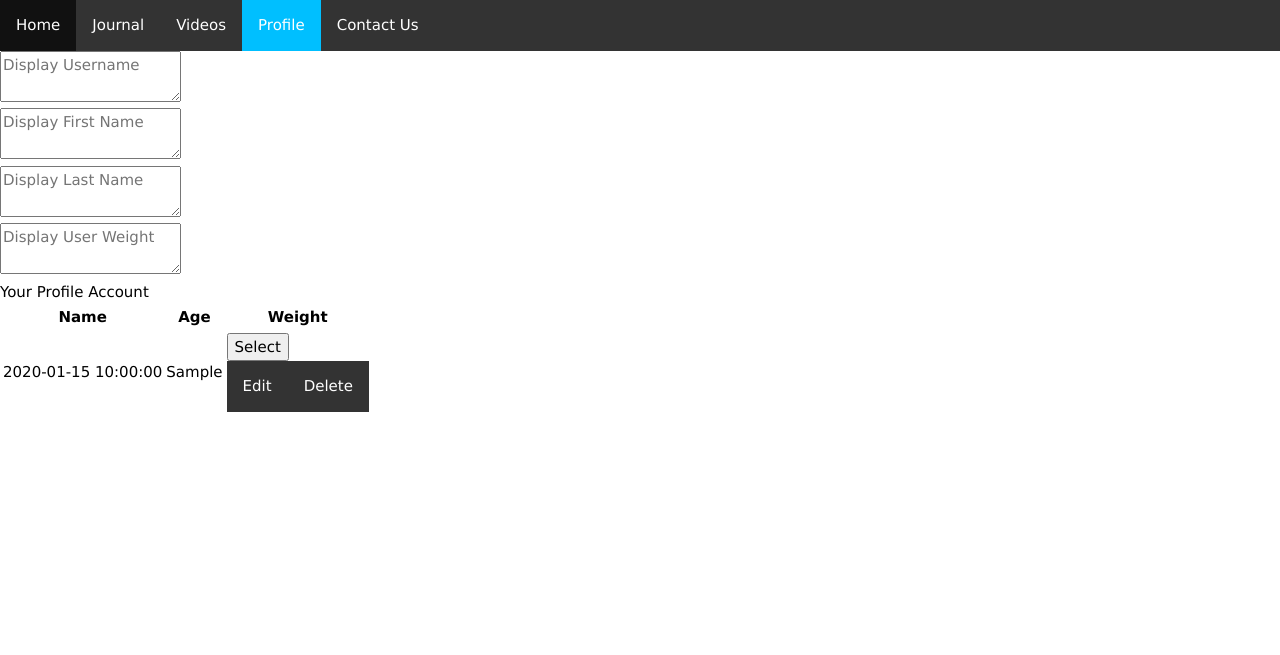
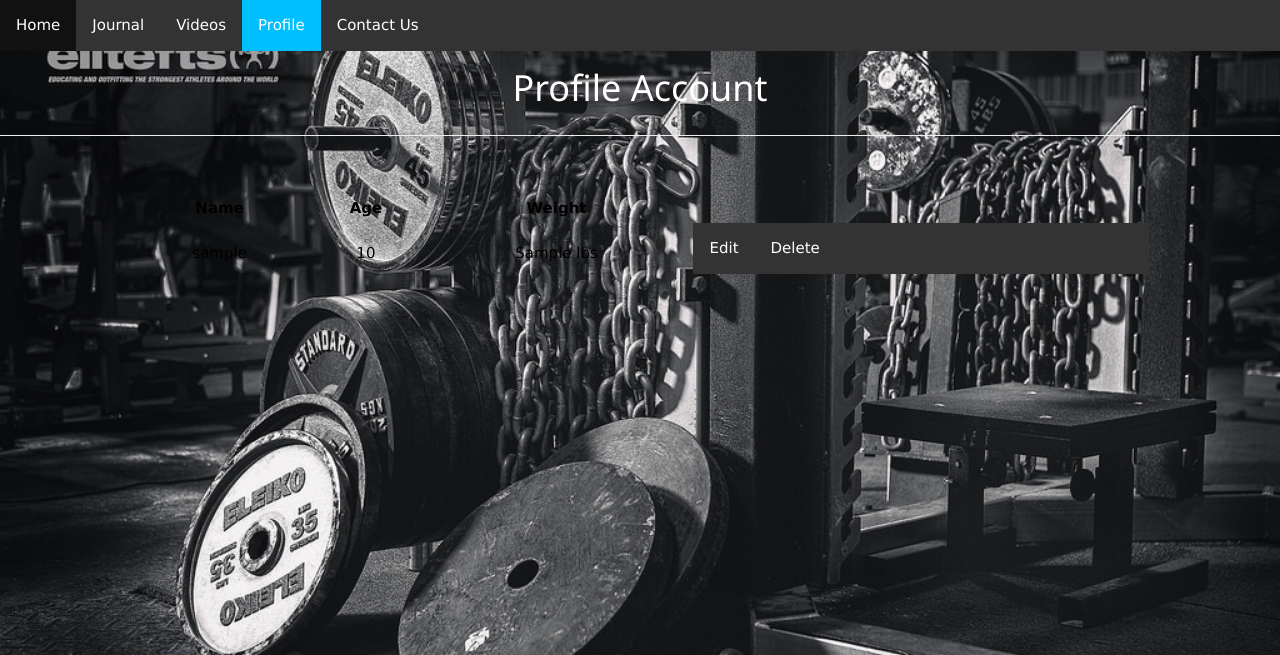
Before and after one commit to MrDanielRangel/ScanGoals-WebApp, a PHP site: page /profile.php in a window 1280 px wide. Shown: the top 655 px of the page. Run offline with PHP 8.4, Linux system fonts and the light colour scheme; tables that the repository leaves empty or names only in its code hold one stand-in row (values such as "Sample post").

```diff
--- a/html/profile.php
+++ b/html/profile.php
@@ -9,58 +9,15 @@ $activePage = "profile";
     <title>Profile</title>
     <meta name="viewport" content="width=device-width, initial-scale=1.0">
     <link rel="stylesheet" href="https://www.w3schools.com/w3css/4/w3.css">
-
-    <style>
-        ul {
-            list-style-type: none;
-            margin: 0;
-            padding: 0;
-            overflow: hidden;
-            background-color: #333;
-        }
-
-        li {
-            float: left;
-
-        }
-
-        li a {
-            display: block;
-            color: white;
-            text-align: center;
-            padding: 14px 16px;
-            text-decoration: none;
-        }
-
-        li a:hover:not(.active) {
-            background-color: #111;
-        }
-
-        .active {
-            background-color: #00bfff;
-        }
-
-
-
-    </style>
+    <link rel="stylesheet" href="../css/mystyle.css">
 </head>
 <body>
 <?php
 include "navbar.php";
 ?>
 
-<form>
-    <div class="horizontal">
-        <textarea placeholder="Display Username"></textarea><br />
-        <textarea placeholder="Display First Name"></textarea><br />
-        <textarea placeholder="Display Last Name"></textarea><br />
-        <textarea placeholder="Display User Weight"></textarea>
-    </div>
-</form>
-
-<div class="panel panel-default">
-
-    <div class="panel-heading">Your Profile Account</div>
+<div class="panel">
+    <h1>Profile Account</h1><hr>
     <table id="orders" class="table table-responsive">
         <thead>
         <tr><!--headings-->
@@ -76,7 +33,7 @@ include "navbar.php";
         include "../include/dbconnect.php";
 
         //retrieve data from the database
-        $sql = mysqli_query($conn, "SELECT * FROM username");
+        $sql = mysqli_query($conn, "SELECT * FROM users");
 
         //array that holds all the fields
         $rows = mysqli_fetch_assoc($sql);
@@ -90,15 +47,14 @@ include "navbar.php";
             do{
                 ?>
                 <tr>
-                    <!--<td><?php //print($rows['id']); ?></td>-->
-                    <td><?php print($rows['date']); ?></td>
-                    <td><?php print($rows['entry']); ?></td>
+                    <td><?php print($rows['username']); ?></td>
+                    <td><?php print($rows['age']); ?></td>
+                    <td><?php print($rows['weight']." lbs"); ?></td>
                     <td>
                         <div class="btn-group">
-                            <button type="button" class="btn btn-danger dropdown-toggle" data-toggle="dropdown">Select<span class="caret"></span></button>
-                            <ul class="dropdown-menu" role="menu">
-                                <li><a onclick="UpdateOrderModal('<?php print($rows['id']); ?>','<?php print($rows['entry']); ?>');">Edit</a></li>
-                                <li><a onclick="DeleteItem('<?php print($rows['id']); ?>');">Delete</a></li>
+                            <ul>
+                                <li><a href="#" onclick="UpdateOrderModal('<?php print($rows['id']); ?>','<?php print($rows['entry']); ?>');">Edit</a></li>
+                                <li><a href="#" onclick="DeleteItem('<?php print($rows['id']); ?>');">Delete</a></li>
                             </ul>
                         </div>
                     </td>
```
Also changed, not shown: html/contact.php (+18 -5 lines), html/journal.php (+3 -10 lines), include/Login.php (added, +30 -0 lines).
